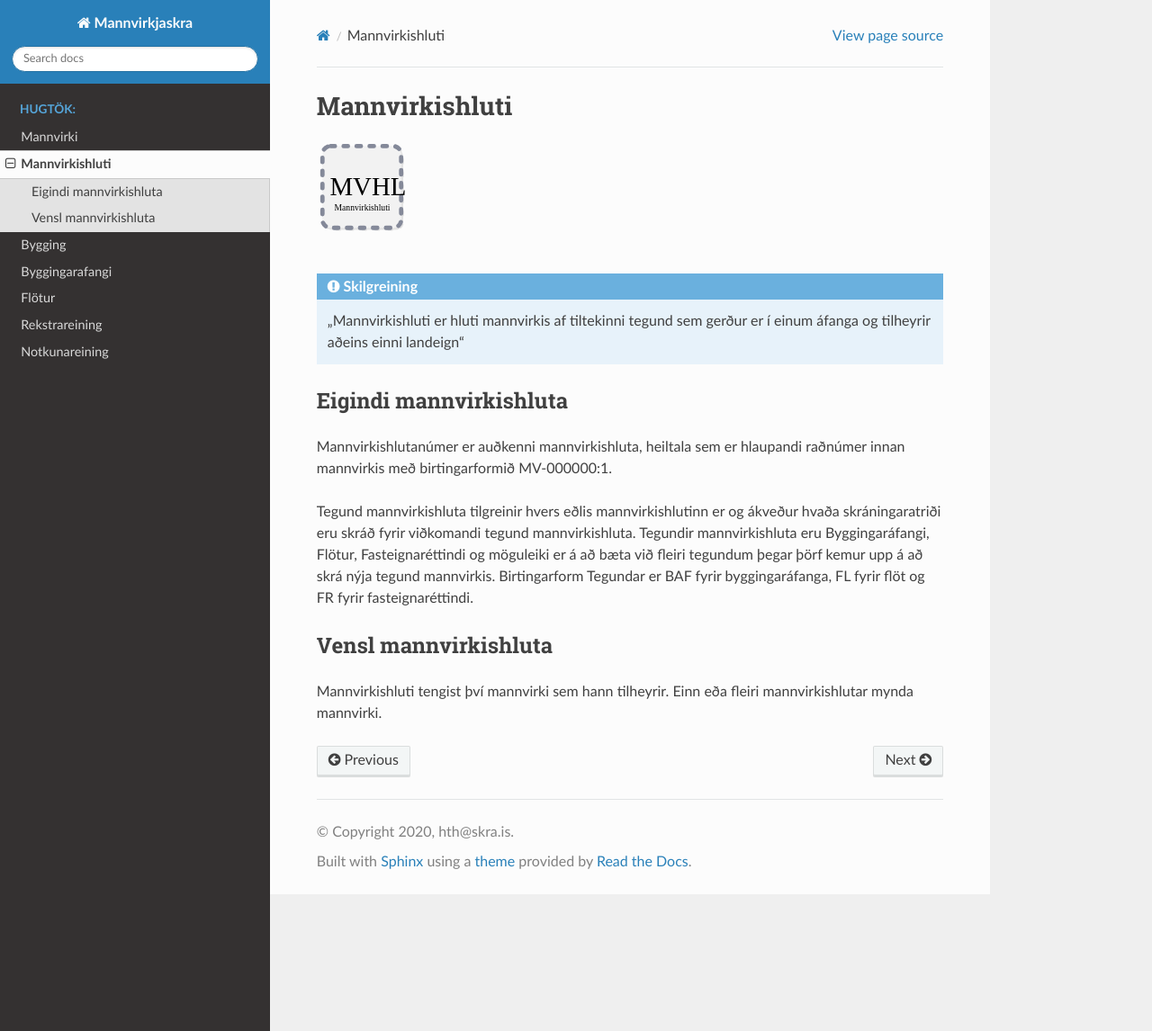
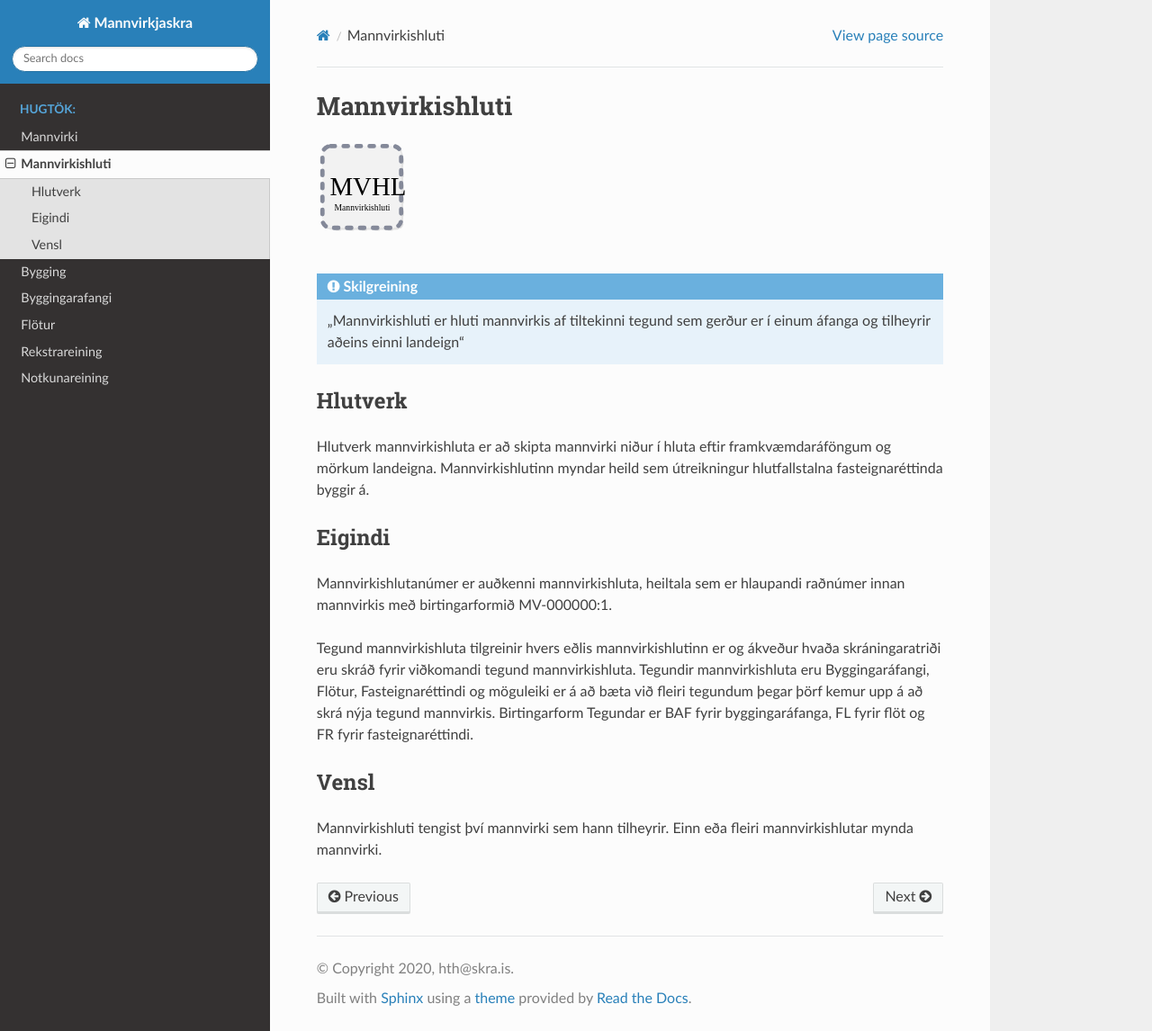
Before and after one commit to hthl/Mannvirkjaskra, a Sphinx documentation site: the page built from source/mannvirkishluti.rst, in a window 1280 px wide and 1146 px high. Shown: the whole window at 90% size. Built offline with Sphinx 7.4.7 and the Read the Docs theme 2.0.0, drawn with Linux system fonts in a browser that asks for light colours.

Commit message:
Update mannvirkishluti.rst

```diff
--- a/source/mannvirkishluti.rst
+++ b/source/mannvirkishluti.rst
@@ -17,8 +17,13 @@ Mannvirkishluti
 
     „Mannvirkishluti er hluti mannvirkis af tiltekinni tegund sem gerður er í einum áfanga og tilheyrir aðeins einni landeign“
 
-Eigindi mannvirkishluta
--------------------
+Hlutverk
+--------
+
+Hlutverk mannvirkishluta er að skipta mannvirki niður í hluta eftir framkvæmdaráföngum og mörkum landeigna. Mannvirkishlutinn myndar heild sem útreikningur hlutfallstalna fasteignaréttinda byggir á.
+
+Eigindi
+-------
 
 Mannvirkishlutanúmer er auðkenni mannvirkishluta, heiltala sem er hlaupandi raðnúmer innan mannvirkis með birtingarformið MV-000000:1.
 
@@ -26,7 +31,7 @@ Tegund mannvirkishluta tilgreinir hvers eðlis mannvirkishlutinn er og ákveður
 Tegundir mannvirkishluta eru Byggingaráfangi, Flötur, Fasteignaréttindi og möguleiki er á að bæta við fleiri tegundum þegar þörf kemur upp á að skrá nýja tegund mannvirkis.
 Birtingarform Tegundar er BAF fyrir byggingaráfanga, FL fyrir flöt og FR fyrir fasteignaréttindi.
 
-Vensl mannvirkishluta
---------------------
+Vensl
+-----
 
 Mannvirkishluti tengist því mannvirki sem hann tilheyrir. Einn eða fleiri mannvirkishlutar mynda mannvirki.
```
